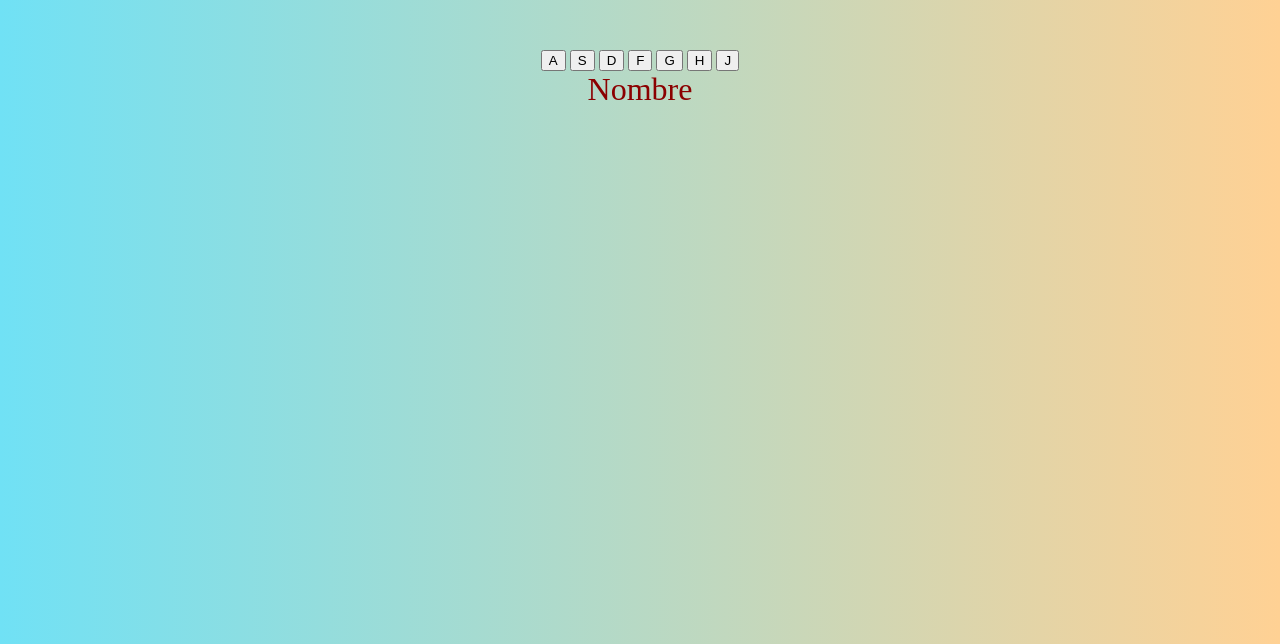
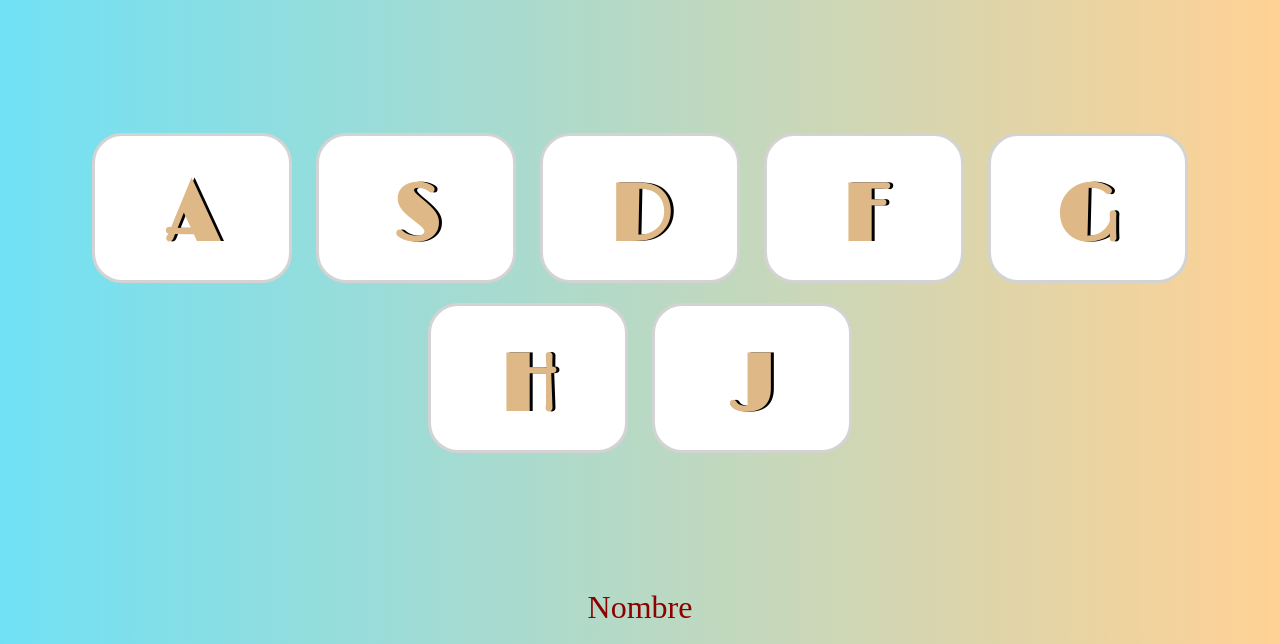
Before and after one commit to DidierHA/bateria, a plain HTML site: page index.html in a window 1280 px wide. Shown: the part 156-800 px from the top of the page. Drawn offline with nearby package versions, Linux system fonts and the light colour scheme.

Commit message:
Se agregan estilos a los botones

```diff
--- a/index.html
+++ b/index.html
@@ -12,13 +12,13 @@
 <body>
     <h1>Bateria 🥁</h1>
         <div class="contenedor">
-            <button>A</button>
-            <button>S</button>
-            <button>D</button>
-            <button>F</button>
-            <button>G</button>
-            <button>H</button>
-            <button>J</button>
+            <button class="boton">A</button>
+            <button class="boton">S</button>
+            <button class="boton">D</button>
+            <button class="boton">F</button>
+            <button class="boton">G</button>
+            <button class="boton">H</button>
+            <button class="boton">J</button>
         </div>
         <footer>Nombre</footer>
 </body>
--- a/styles.css
+++ b/styles.css
@@ -1,15 +1,37 @@
-body{
+body {
 	text-align: center;
 	background: linear-gradient(to right, #70e1f5, #ffd194);
 }
 
 h1 {
-    font-family: 'Limelight', cursive;
+	font-family: "Limelight", cursive;
 	font-size: 5rem;
 	color: darkblue;
 }
 
-footer{
+footer {
 	color: darkred;
 	font-size: 2rem;
 }
+
+.contenedor {
+	margin: 10% auto;
+}
+
+.boton {
+	outline: none;
+	font-size: 5rem;
+	font-family: "Limelight", cursive;
+	line-height: 2;
+	font-weight: 800;
+	color: burlywood;
+	text-shadow: 3px 0 black;
+	border: solid lightgray;
+	border-radius: 30px;
+	display: inline-block;
+	width: 200px;
+	height: 150px;
+	text-align: center;
+	margin: 10px;
+	background-color: white;
+}
```
Lines whose indentation alone changed are shown as unchanged.
